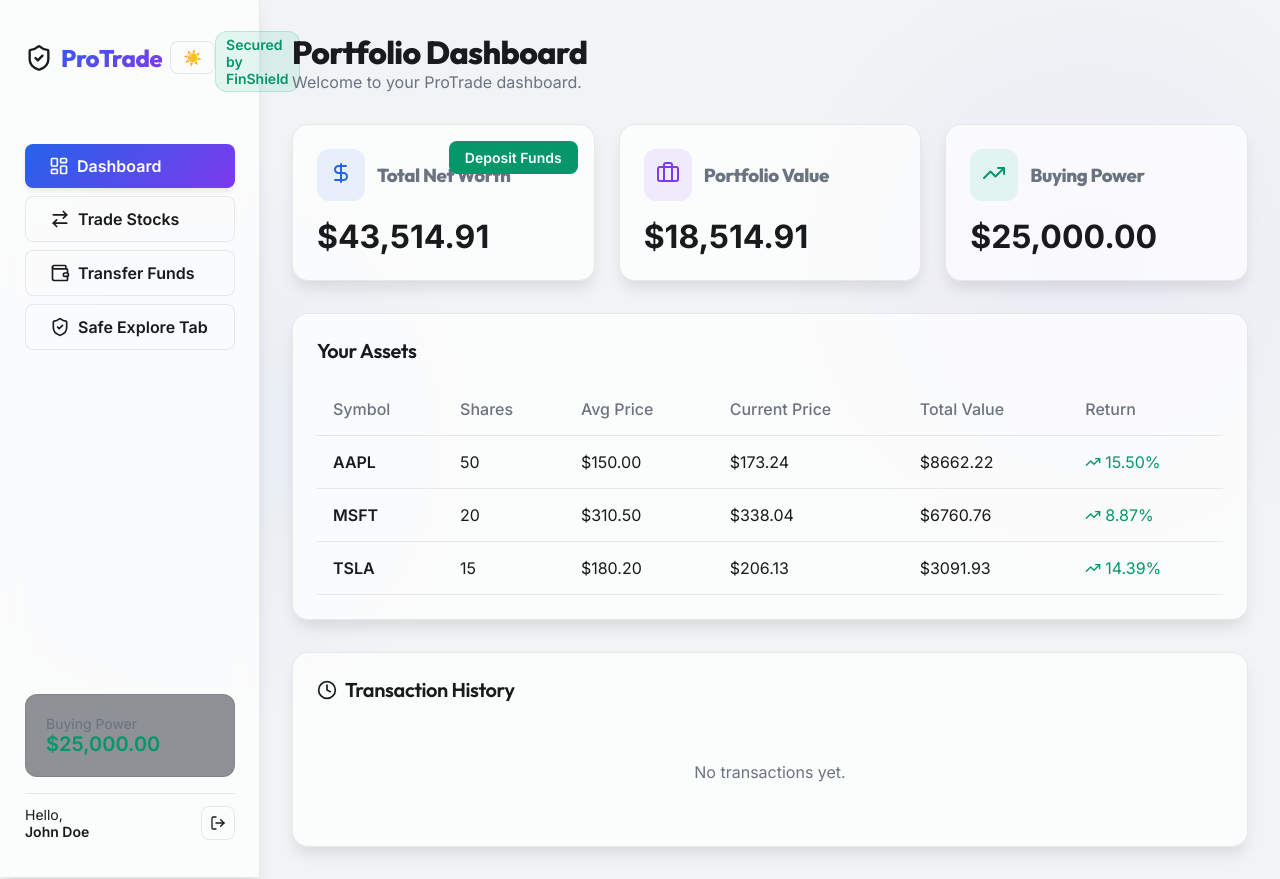
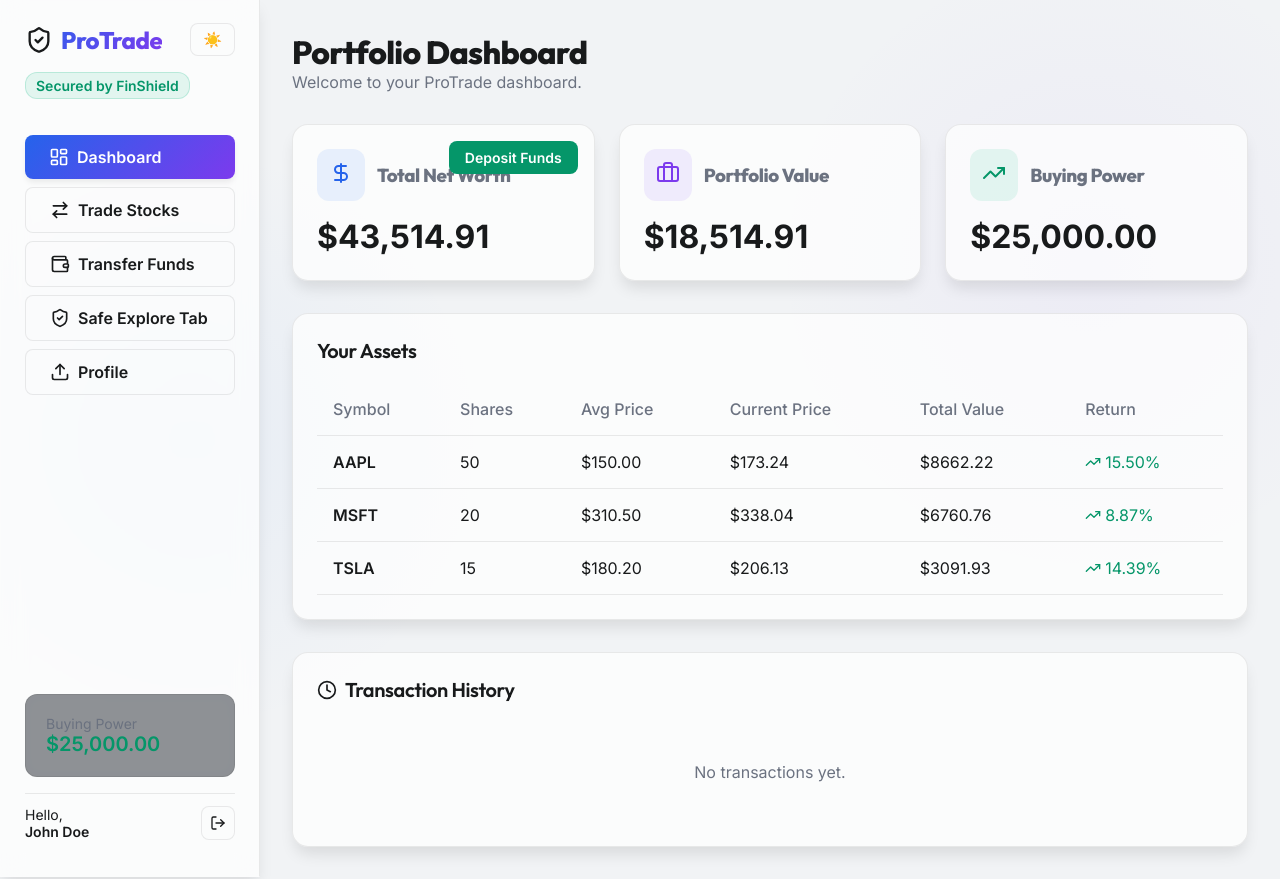
Before and after one commit to Lovekesh03/finshield, a React (Vite) app in the folder protrade/: page / in a window 1280 px wide. Built offline with nearby package versions, Linux system fonts and the light colour scheme; sample sign-in values are in the browser's storage.

Commit message:
layout upodated

```diff
--- a/protrade/src/components/Layout.jsx
+++ b/protrade/src/components/Layout.jsx
@@ -34,7 +34,7 @@ const Layout = ({ children }) => {
     <div className="app-container">
       {/* Sidebar */}
       <aside className="glass-panel" style={{ width: '260px', borderRadius: 0, borderRight: '1px solid var(--glass-border)', padding: '24px', display: 'flex', flexDirection: 'column', minHeight: '100vh' }}>
-        <div style={{ marginBottom: '40px', display: 'flex', alignItems: 'center', justifyContent: 'space-between' }}>
+        <div style={{ marginBottom: '16px', display: 'flex', alignItems: 'center', justifyContent: 'space-between' }}>
           <h2 className="text-2xl text-gradient flex items-center gap-2">
             <ShieldCheck size={28} />
             ProTrade
@@ -47,8 +47,8 @@ const Layout = ({ children }) => {
           >
             {theme === 'dark' ? '🌙' : '☀️'}
           </button>
-          <span className="badge badge-success text-sm" style={{ marginTop: '8px', display: 'inline-block' }}>Secured by FinShield</span>
         </div>
+        <span className="badge badge-success text-sm" style={{ marginBottom: '24px', display: 'inline-block', alignSelf: 'flex-start' }}>Secured by FinShield</span>
 
         <nav style={{ flex: 1, display: 'flex', flexDirection: 'column', gap: '8px', marginTop: 12 }}>
           <NavLink to="/" className={({isActive}) => `btn ${isActive ? 'btn-primary' : 'btn-outline'}`} style={{ justifyContent: 'flex-start' }}>
@@ -63,7 +63,12 @@ const Layout = ({ children }) => {
           <NavLink to="/safe-explore" className={({isActive}) => `btn ${isActive ? 'btn-primary' : 'btn-outline'}`} style={{ justifyContent: 'flex-start' }}>
             <ShieldCheck size={20} /> Safe Explore Tab
           </NavLink>
+          <NavLink to="/profile" className={({isActive}) => `btn ${isActive ? 'btn-primary' : 'btn-outline'}`} style={{ justifyContent: 'flex-start' }}>
+            <LogOut size={20} style={{ transform: 'rotate(-90deg)' }} /> Profile
+          </NavLink>
         </nav>
+
+        {/* badge moved above navigation */}
 
         <div className="glass-card" style={{ marginTop: 'auto', marginBottom: '16px' }}>
           <div className="text-sm text-muted">Buying Power</div>
```
